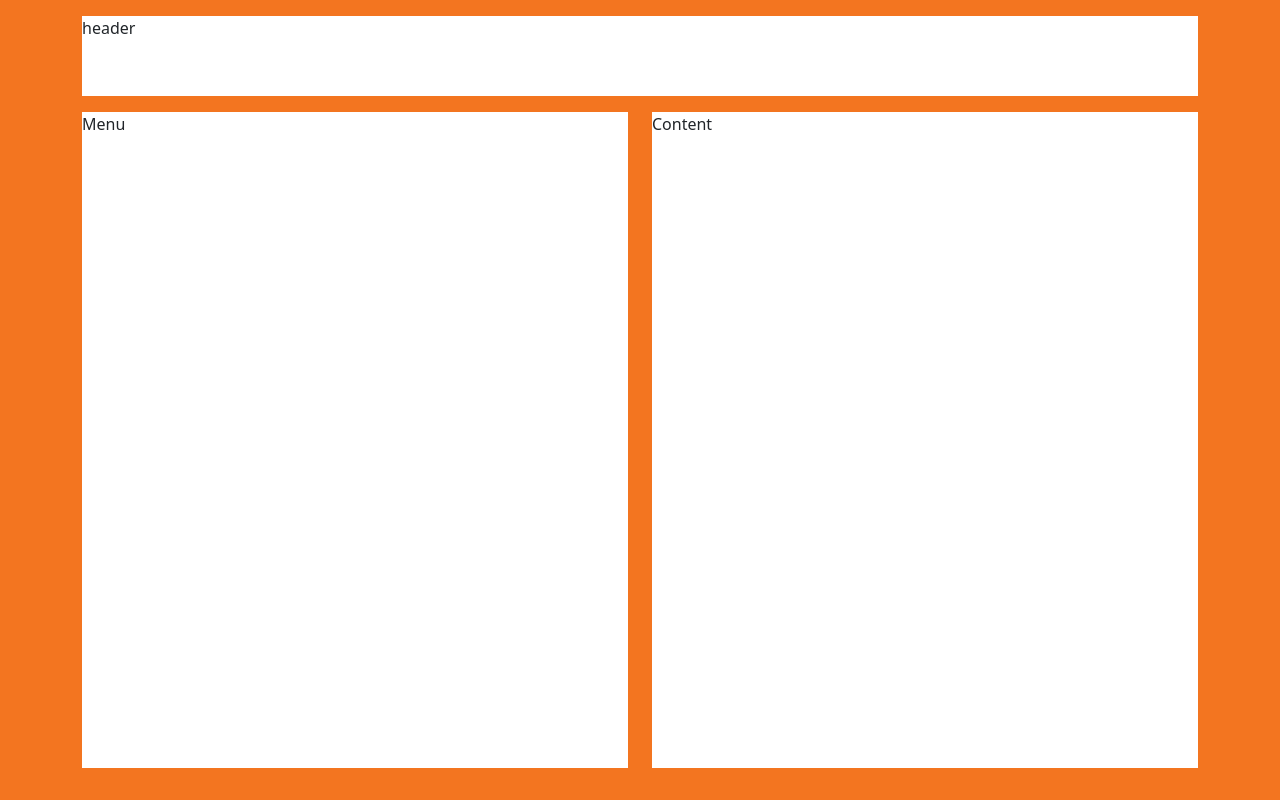
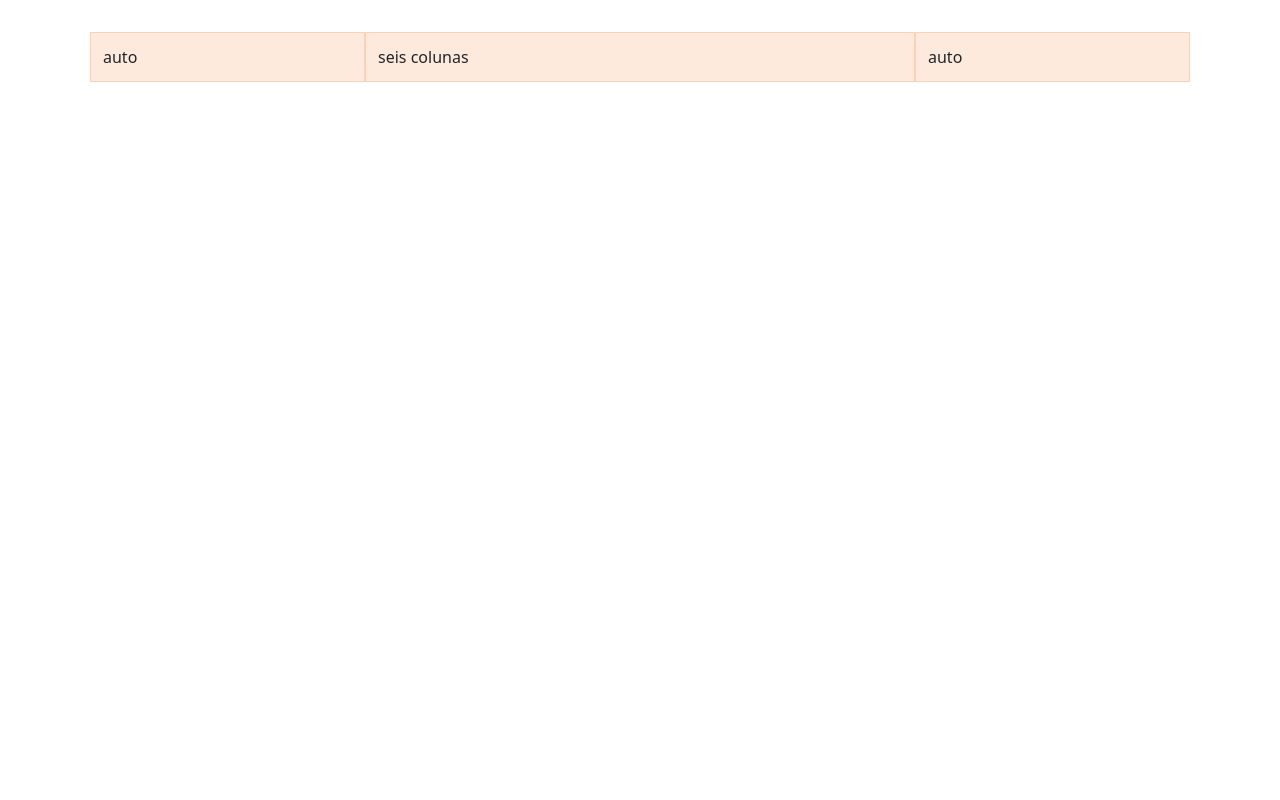
Before and after one commit to dieysongabriel/primeiropjbootstrap, a plain HTML site: page grid-system-2.html in a window 1280 px wide. Drawn offline with nearby package versions, Linux system fonts and the light colour scheme; files that its build step writes are made by us from their sources.

Commit message:
terceiropj

```diff
--- /dev/null
+++ b/example.css
@@ -0,0 +1,12 @@
+.container {
+    padding: 2rem;
+}
+
+.row > .col,
+.row > [class^=col-]  {
+    padding-top: .75rem;
+    padding-bottom: .75rem;
+    background: rgba(243, 117, 32, .15);
+    border: 1px solid rgba(243, 117, 32, .2)
+
+}
--- a/grid-system.html
+++ b/grid-system-2.html
@@ -5,39 +5,23 @@
     <meta name="viewport" content="width=device-width, initial-scale=1">
     <title>Hcode - Grid System</title>
     <link href="https://cdn.jsdelivr.net/npm/bootstrap@5.3.2/dist/css/bootstrap.min.css" rel="stylesheet" integrity="sha384-T3c6CoIi6uLrA9TneNEoa7RxnatzjcDSCmG1MXxSR1GAsXEV/Dwwykc2MPK8M2HN" crossorigin="anonymous">
-    <link rel="stylesheet" href="assets/css/style.css">
+    <link rel="stylesheet" href="assets/css/example.css">
+
   </head>
   <body>
-    <div class="container">
+
+
+   <div class="container">
       <div class="row">
 
-
-        <div class="col-12">
-          <header>
-            header
-          </header>
-
-        </div>
-
-
+        <div class="col">auto</div>
+        <div class="col-6">seis colunas</div>
+        <div class="col">auto</div>
 
 
 
       </div>
-
-      <div class="row">
-        <div class="col-4 col-md-6">
-          <nav>Menu</nav>
-        </div>
-        <div class="col-8 col-md-6">
-          <main>Content</main>
-        </div>
-      </div>
-
-
-
-    </div>
-
+   </div>
 
     <script src="https://cdn.jsdelivr.net/npm/bootstrap@5.3.2/dist/js/bootstrap.bundle.min.js" integrity="sha384-C6RzsynM9kWDrMNeT87bh95OGNyZPhcTNXj1NW7RuBCsyN/o0jlpcV8Qyq46cDfL" crossorigin="anonymous"></script>
     <script src="https://cdn.jsdelivr.net/npm/@popperjs/core@2.11.8/dist/umd/popper.min.js" integrity="sha384-I7E8VVD/ismYTF4hNIPjVp/Zjvgyol6VFvRkX/vR+Vc4jQkC+hVqc2pM8ODewa9r" crossorigin="anonymous"></script>
```
